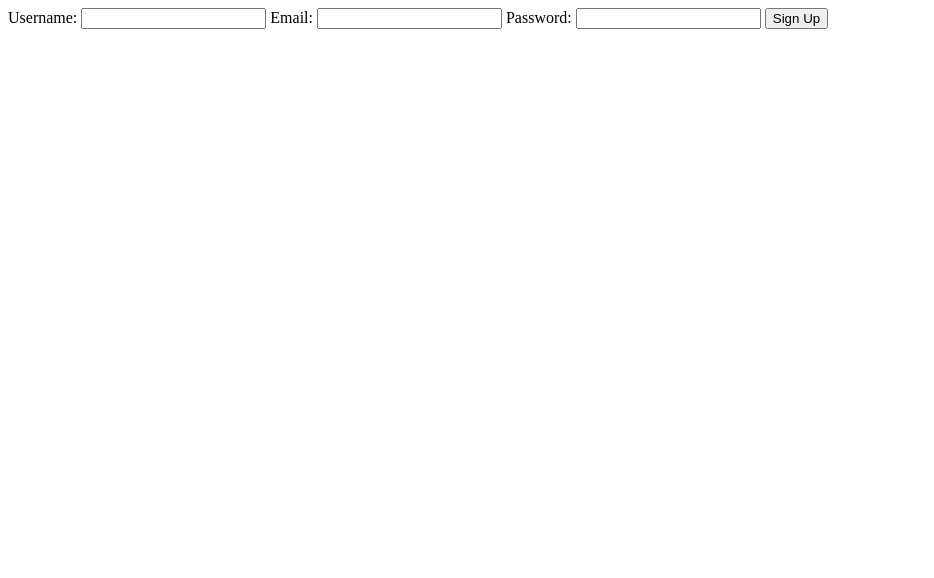
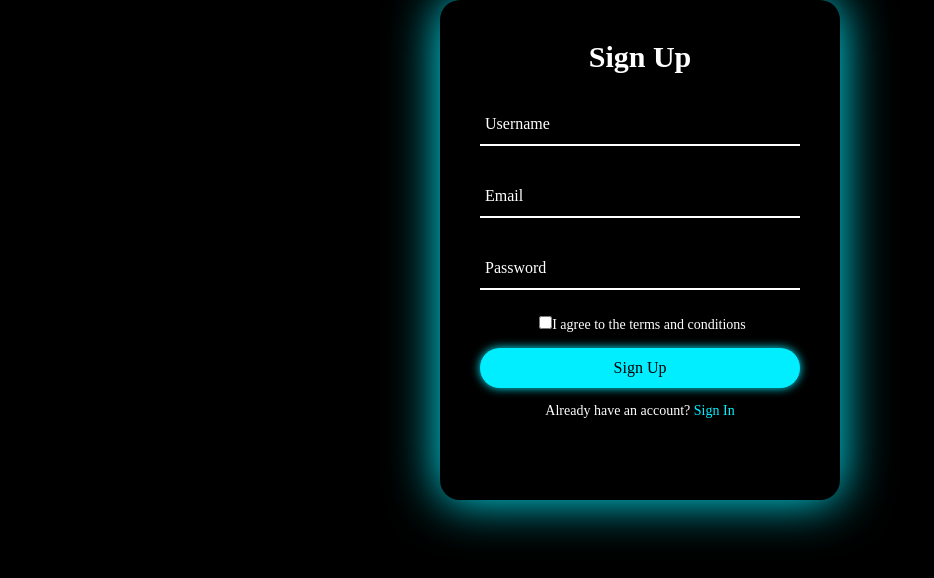
Before and after one commit to Mmaneme-Emmanuel/TASKHUB_MVP, a plain HTML site: page TaskHub-signup.html in a window 1280 px wide. Shown: the whole page, without its empty margins (0-934 px from the left). Drawn offline with Linux system fonts and the light colour scheme; a web font is replaced by a local one.

Commit message:
signin and signup forms

```diff
--- a/TaskHub-reg-form.css
+++ b/TaskHub-reg-form.css
@@ -0,0 +1,134 @@
+@import url('https://fonts.googleappis.com/css2?family=poppins:wght@300;400;500;600;700;800;900&display=swap');
+
+*{
+    margin: 0;
+    padding: 0;
+    box-sizing: border-box;
+    font-family: 'poppins, sans-serif';
+}
+
+body {
+    display: flex;
+    justify-content: center;
+    align-items: center;
+    min-height: 100wh;
+    background: #000;
+}
+
+.wrapper {
+    /*position: relative;*/
+    width: 400px;
+    height: 500px;
+    background: black;
+    box-shadow: 0 0 50px #0ef;
+    border-radius: 20px;
+    padding: 40px;
+    display: flex;
+    flex-direction: column;
+    align-items: center;
+    justify-content: center;
+}
+
+.form-wrapper {
+    /*display: flex;
+    justify-content: center;
+    justify-items: center;*/
+    width: 100%;
+    height: 100%;
+    text-align: center;
+}
+
+h2 {
+    font-size: 30px;
+    color: #fff;
+    margin-bottom: 10px;
+    /*text-align: center;*/
+}
+
+h3 {
+    font-size: 18px;
+    color: #fff;
+    margin-bottom: 30px;
+}
+
+.input-group {
+    position: relative;
+    margin: 30px 0;
+    border-bottom: 2px solid #fff;
+    width: 100%;
+}
+
+.input-group label {
+    position: absolute;
+    top: 50%;
+    left: 5px;
+    transform: translateY(-50%);
+    font-size: 16px;
+    color: #fff;
+    pointer-events: none;
+    transition: .5s;
+}
+
+.input-group input {
+    width: 320px;
+    height: 40px;
+    font-size: 16px;
+    color: #fff;
+    padding: 0 5px;
+    background: transparent;
+    border: none;
+    outline: none;
+}
+
+.input-group input:focus~label,
+.input-group input:valid~label {
+    top: -5px;
+}
+
+.remember {
+    margin: -5px 0 15px 5px;
+}
+
+.remember label {
+    color: #fff;
+    font-size: 14px;
+}
+
+.remember label input {
+    accent-color: #0ef;
+}
+
+button {
+    position: relative;
+    width: 100%;
+    height: 40px;
+    background: #0ef;
+    box-shadow: 0 0 10px #0ef;
+    font-size: 16px;
+    color: black;
+    font-weight: 500;
+    cursor: pointer;
+    border-radius: 30px;
+    border: none;
+    outline: none;
+}
+
+.signUp-Link {
+    text-align: center;
+    margin: 15px 0;
+    font-size: 14px;
+}
+
+.signUp-Link p {
+    color: #fff;
+}
+
+.signUp-Link p a {
+    color: #0ef;
+    text-decoration: none;
+    font-weight: 500;
+}
+
+.signUp-Link p a:hover {
+    text-decoration: underline;
+}
--- a/TaskHub-signup.html
+++ b/TaskHub-signup.html
@@ -1,19 +1,39 @@
 <!DOCTYPE html>
-<html lan="en">
+<html lang="en">
 
 <head>
-<link rel="stylesheet" href="TaskHub-reg-form.css">
-    <title>sign-up</title>
+    <link rel="stylesheet" href="TaskHub-reg-form.css">
+    <title>Sign Up</title>
 </head>
 
-<div class="signup-form">
-    <label for="username">Username:</label>
-    <input type="text" id="username" name="username" required>
+<body>
+<div class="wrapper">
+    <div class="form-wrapper sign-up">
+        <form action="">
+            <h2>Sign Up</h2>
+            <div class="input-group">
+                <input type="text" id="username" required>
+                <label for="username">Username</label>
+            </div>
+            <div class="input-group">
+                <input type="email" id="email" required>
+                <label for="email">Email</label>
+            </div>
+            <div class="input-group">
+                <input type="password" id="password" required>
+                <label for="password">Password</label>
+            </div>
+            <div class="remember">
+                <label><input type="checkbox">I agree to the terms and conditions</label>
+            </div>
+            <button type="submit">Sign Up</button>
+            <div class="signUp-Link">
+                <p>Already have an account? <a href="#" class="SignUpBtn-Link">Sign In</a></p>
+            </div>
+        </form>
+    </div>
+</div>
+<script src="script.js"></script>
+</body>
 
-    <label for="email">Email:</label>
-    <input type="email" id="email" name="email" required>
-
-    <label for="password">Password:</label>
-    <input type="password" id="password" name="password" required>
-    <button type="submit">Sign Up</button>
-</div>
+</html>
--- a/TaskHub.css
+++ b/TaskHub.css
@@ -116,7 +116,7 @@ article h3{
     right: 5px;
     padding: 10px 20px;
     color: #fff;
-    background-image: linear-gradient(45deg, #df4881, #c430d7);
+    background-image: linear-gradient(45deg, #0ef, #c430d7);
     font-size: 14px;
     border-radius: 30px;
     border-top-right-radius: 0;
@@ -130,7 +130,7 @@ article h3{
     left: 5px;
     padding: 10px 20px;
     color: #fff;
-    background-image: linear-gradient(45deg, #df4881, #c430d7);
+    background-image: linear-gradient(45deg, #0ef, #c430d7);
     font-size: 14px;
     border-radius: 30px;
     border-top-right-radius: 0;
```
Also changed, not shown: TaskHub-signin.html (+22 -9 lines), 1 other file.
